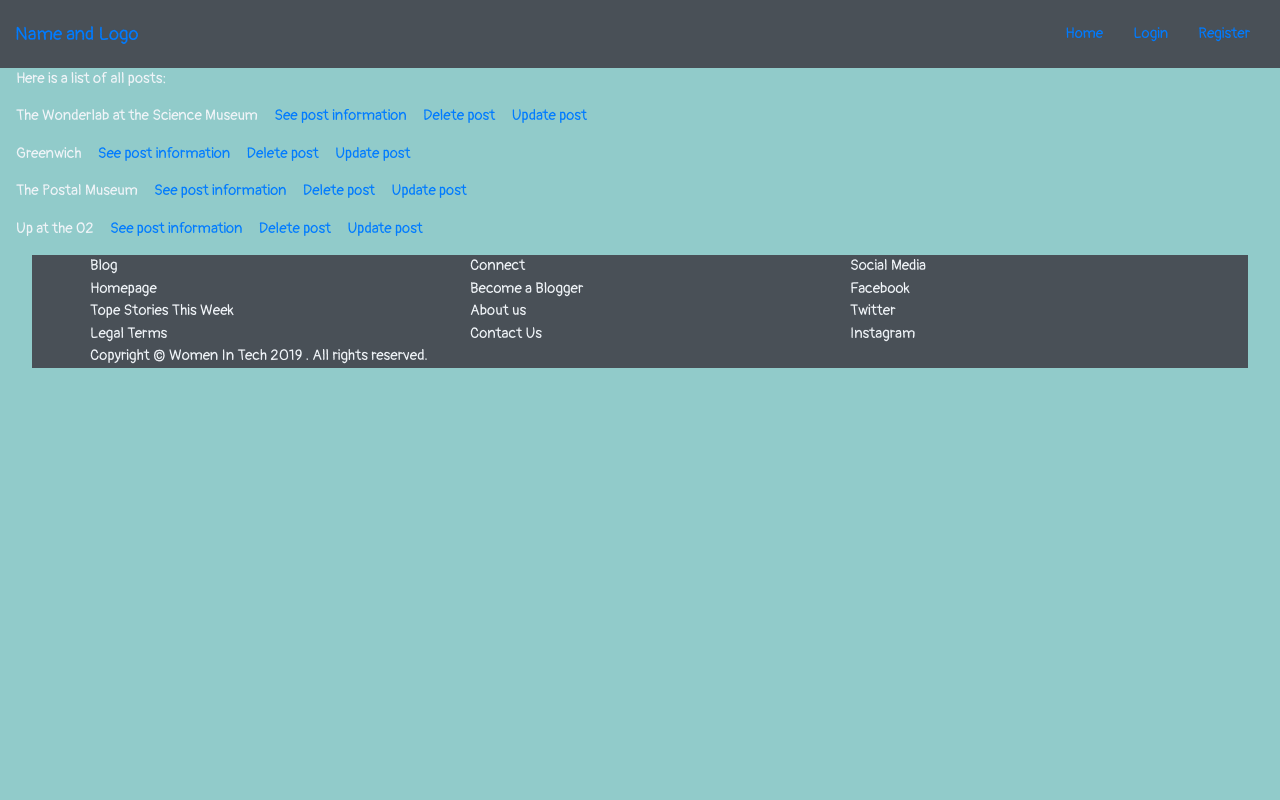
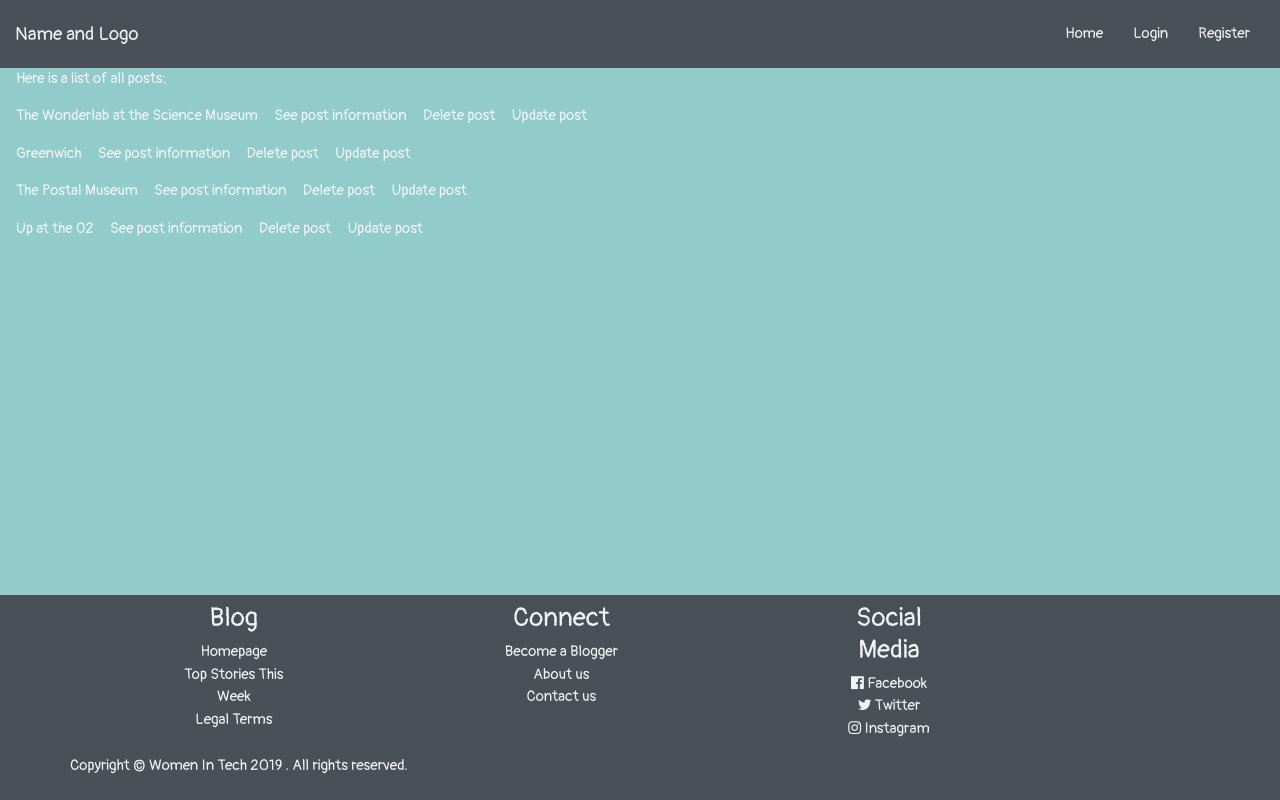
Before and after one commit to QA-Instructor/MVC-Skeleton, a PHP site: page /?controller=post&action=readAll in a window 1280 px wide. Run offline with PHP 8.4, Linux system fonts and the light colour scheme; data comes from the database, SQL or seed files in the repository.

Commit message:
layout changes

```diff
--- a/views/css/styles.css
+++ b/views/css/styles.css
@@ -19,3 +19,20 @@ footer {
     background-color: #495057;
     color: #F0F4F8;
 }
+
+.footer-columns {
+    padding-left: 100px;
+    padding-right: 100px;
+}
+
+.footer-headings {
+      background-color: #495057;
+}
+
+p, a {
+   color: #F0F4F8;
+}
+
+.list-unstyled {
+     color: #91CBCA;
+}
--- a/views/layout.php
+++ b/views/layout.php
@@ -7,6 +7,7 @@
         <link rel="stylesheet" href="https://fonts.googleapis.com/css?family=Tangerine">
         <link rel="stylesheet" href="https://fonts.googleapis.com/css?family=Pacifico|Pangolin" >
         <link rel="stylesheet" href="https://stackpath.bootstrapcdn.com/bootstrap/4.3.1/css/bootstrap.min.css" integrity="sha384-ggOyR0iXCbMQv3Xipma34MD+dH/1fQ784/j6cY/iJTQUOhcWr7x9JvoRxT2MZw1T" crossorigin="anonymous">
+        <link rel="stylesheet" href="https://cdnjs.cloudflare.com/ajax/libs/font-awesome/4.7.0/css/font-awesome.min.css">
         <link rel="stylesheet" href="views/css/styles.css">
         <title>Events Blog</title>
     </head>
@@ -64,61 +65,57 @@
 
         <div class="w3-container">
             <?php require_once('routes.php'); ?>
-            </<div>
-                <div class="w3-container">
+        </div>
+        <!--                <div class="w3-container">-->
         <footer>
-                        <ul> <div class="container">
+            <div class="navbar fixed-bottom">
+                <div class="container text-center">
                     <div class="row">
-                                <div class="col-sm-4">
-                                    <div class="row">
-                                        Blog
+                        <div class="col-md-4 col-md-offset-4 footer-columns">
+
+                            <h3 class="footer-headings">Blog</h3>
+
+                            <ul class="list-unstyled">
+                                <li><a href="#">Homepage</a></li>
+                                <li><a href="#">Top Stories This Week</a></li>
+                                <li><a href="#">Legal Terms</a></li>
+                            </ul>
                         </div>
-                                    <div class="row">
-                                        Homepage
-                                    </div>
-                                    <div class="row">
-                                        Tope Stories This Week
-                                    </div>
-                                    <div class="row">
-                                        Legal Terms
-                                    </div>
-                                </div>
-                                <div class="col-sm-4">
-                                    <div class="row">
-                                        Connect
-                                    </div>
-                                    <div class="row">
-                                        Become a Blogger
-                                    </div>
-                                    <div class="row">
-                                        About us
-                                    </div>
-                                    <div class="row">
-                                        Contact Us
-                                    </div>
+                        <div class="col-md-4 footer-columns">
+
+                            <h3 class="footer-headings">Connect</h3>
+
+                            <ul class="list-unstyled">
+                                <li><a href="#">Become a Blogger</a></li>
+                                <li><a href="#">About us</a></li>
+                                <li><a href="#">Contact us</a></li>
+                            </ul>
                         </div>
 
-                                <div class="col-sm-4">
-                                    <div class="row">
-                                        Social Media
-                                    </div>
-                                    <div class="row">
-                                        Facebook
-                                    </div>
-                                    <div class="row">
-                                        Twitter
-                                    </div>
-                                    <div class="row">
-                                       Instagram
-                                    </div>
-                                    <div>
+                        <div class="col-md-4 footer-columns">
+
+                            <h3 class="footer-headings">Social Media</h3>
+
+                            <ul class="list-unstyled">
+                                <li><a href="#"><i class="fa fa-facebook-official"></i> Facebook</a></li>
+                                <li><a href="#"><i class="fa fa-twitter"></i> Twitter</a></li>
+                                <li><a href="#"><i class="fa fa-instagram"></i> Instagram</a></li>
+                            </ul>
+
                         </div>
 
                     </div>
+                     </div>
+                <div class="container">
+                    <div class="row">
+                       <div class="span12 pagination-centered">
+                        <p>Copyright &COPY; Women In Tech <?= date('Y'); ?> . All rights reserved.</p>
+                       </div>
+                    </div>
+                </div>
+            </div>
+        </footer>
 
-                        Copyright &COPY; Women In Tech <?= date('Y'); ?> . All rights reserved.
-                    </footer>
-                </div>
 
         <script src="https://code.jquery.com/jquery-3.3.1.slim.min.js" integrity="sha384-q8i/X+965DzO0rT7abK41JStQIAqVgRVzpbzo5smXKp4YfRvH+8abtTE1Pi6jizo" crossorigin="anonymous"></script>
         <script src="https://cdnjs.cloudflare.com/ajax/libs/popper.js/1.14.7/umd/popper.min.js" integrity="sha384-UO2eT0CpHqdSJQ6hJty5KVphtPhzWj9WO1clHTMGa3JDZwrnQq4sF86dIHNDz0W1" crossorigin="anonymous"></script>
```
Lines whose indentation alone changed are shown as unchanged.
